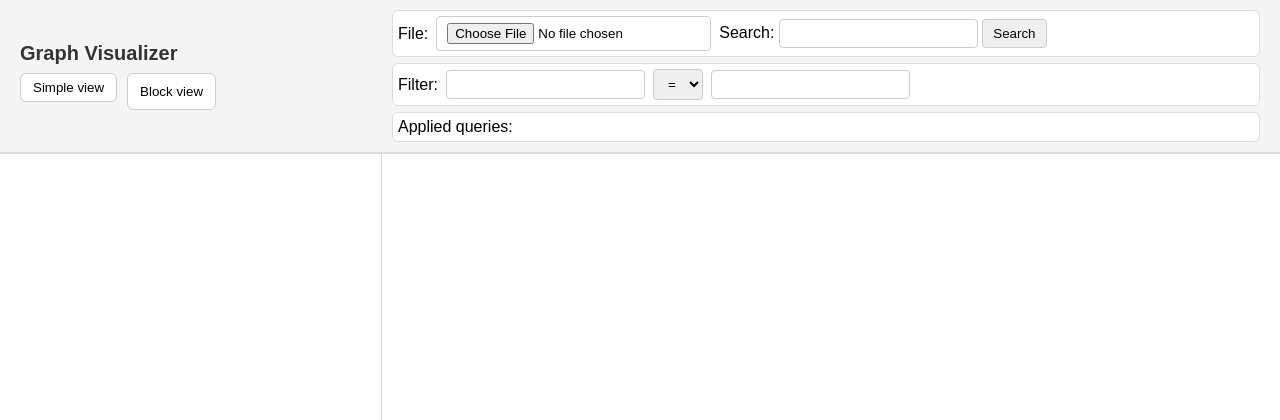
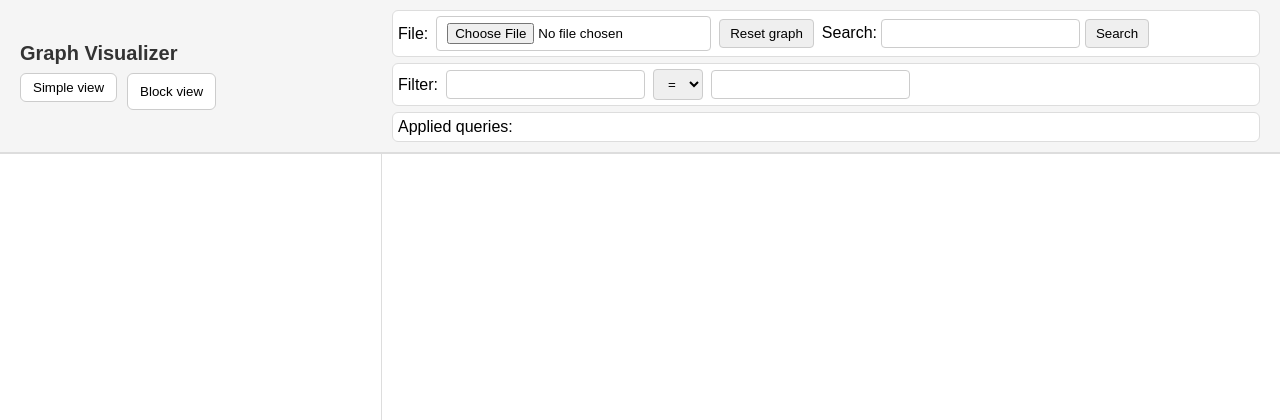
Before and after one commit to SOKTeam9/SOK-Tim-9, a Django app: page / in a window 1280 px wide. Shown: the top 420 px of the page. Run offline with Django 5.2, Linux system fonts and the light colour scheme.

Commit message:
ADD Filters

```diff
--- a/GraphVisualizer/graph_explorer/webapp/templates/base.html
+++ b/GraphVisualizer/graph_explorer/webapp/templates/base.html
@@ -28,6 +28,10 @@
             {% csrf_token %}
             <label>File:</label>
             <input type="file" name="load_file" onchange="document.getElementById('uploadForm').submit();">
+        </form>
+        <form id="resetGraphForm" method="post" action="{% url 'reset_graph' %}">
+          {% csrf_token %}
+          <button type="submit">Reset graph</button>
         </form>
         <form id="searchForm" method="post" action="{% url 'query' %}">
           {% csrf_token %}
--- a/GraphVisualizer/graph_explorer/webapp/urls.py
+++ b/GraphVisualizer/graph_explorer/webapp/urls.py
@@ -6,5 +6,6 @@ urlpatterns = [
     path('', views.index, name="index"),
     path('simpleVisualizer/', views.simple_visualizer, name="simple_visualizer"),
     path('fileInput/', views.load_file, name="load_file"),
-    path('search/', views.make_search, name="query")
+    path('search/', views.make_search, name="query"),
+    path('resetFilters/', views.reset_graph, name="reset_graph")
 ]
--- a/GraphVisualizer/graph_explorer/webapp/views.py
+++ b/GraphVisualizer/graph_explorer/webapp/views.py
@@ -12,6 +12,9 @@ filters = []
 def index(request):
     return render(request, 'index.html', {'title': 'Index'})
 
+def reset_graph(request):
+    filters.clear()
+    return simple_visualizer(request)
 # def simple_visualizer(request):
 #     print("PROBAAA")
 #     handler = GraphHandler("neo4j://127.0.0.1:7687", "neo4j", "djomlaboss")
@@ -61,7 +64,6 @@ def make_search(request):
         filter_relation = request.POST.get("relations", "").strip()
         filter_value = request.POST.get("value", "").strip()
 
-        print(filter_attribute)
         if filter_attribute != "" and filter_relation != "" and filter_value != "":
             try:
                 actual_value = float(filter_value)
```
